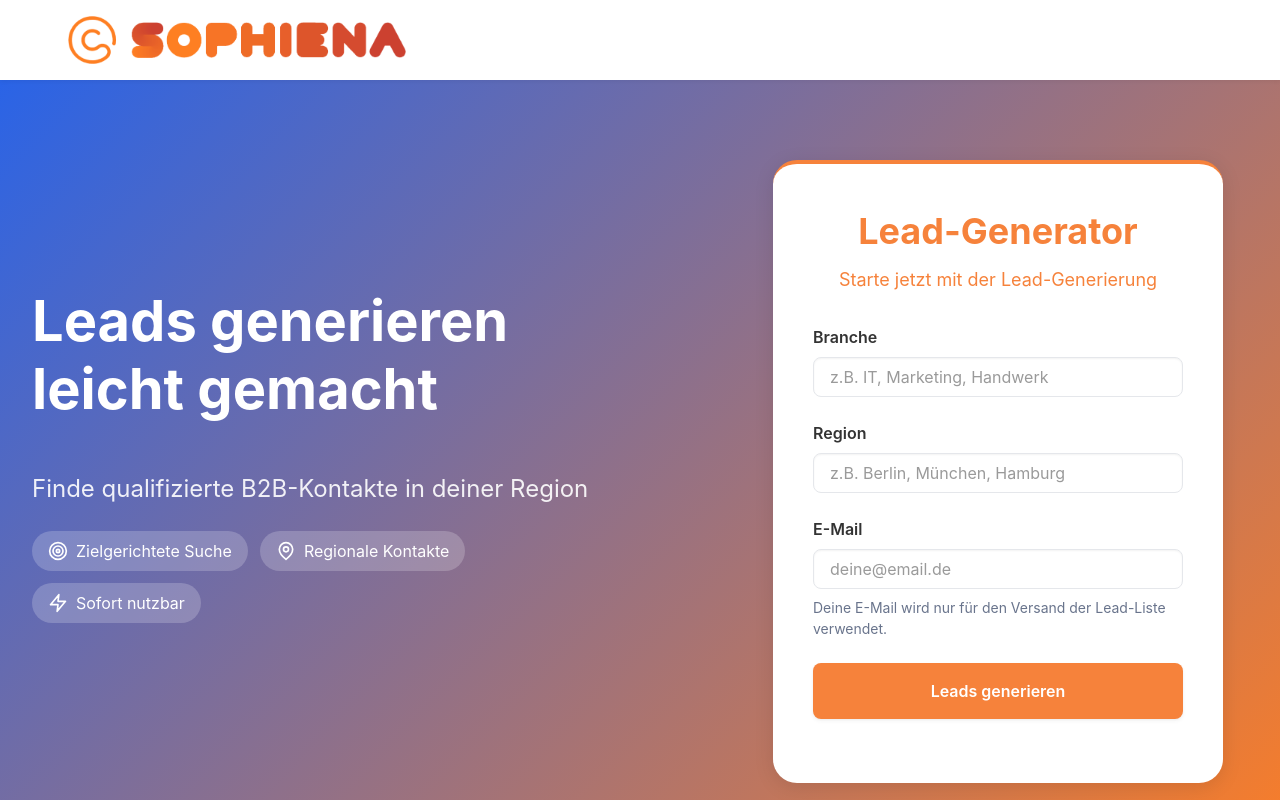
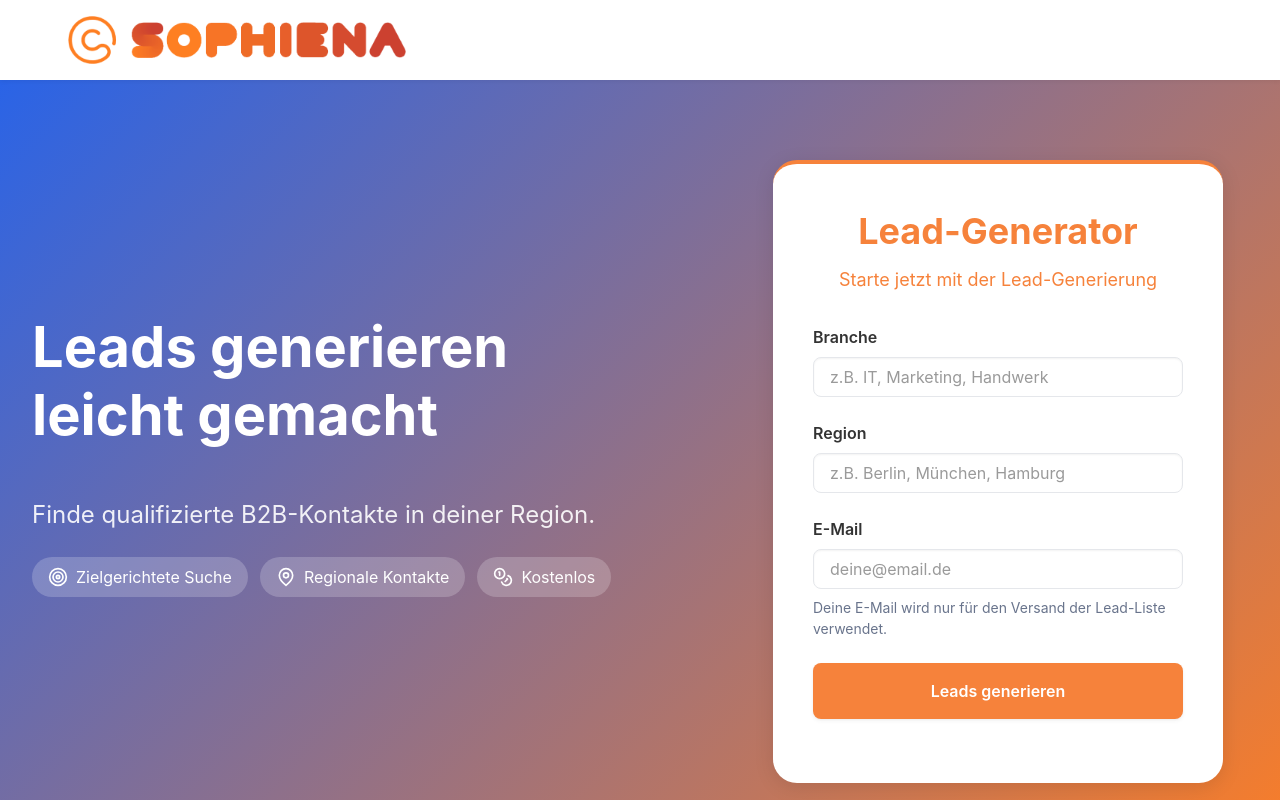
Before and after one commit to Caohung77/leadgenerator, a React (Vite) app: page / in a window 1280 px wide. Shown: the top 800 px of the page. Built offline with nearby package versions, Linux system fonts and the light colour scheme; no server answers.

Commit message:
Update hero section: Change icon to Coins and update text to emphasize free service

```diff
--- a/src/App.tsx
+++ b/src/App.tsx
@@ -1,6 +1,6 @@
 import React, { useState, useEffect, useRef } from 'react';
 import { Routes, Route, Link, useParams, useNavigate } from 'react-router-dom';
-import { Building2, MapPin, Mail, ChevronRight, Target, Zap, BarChart, CheckCircle } from 'lucide-react';
+import { Building2, MapPin, Mail, ChevronRight, Target, Zap, BarChart, CheckCircle, Coins } from 'lucide-react';
 import Impressum from './components/Impressum';
 import Datenschutz from './components/Datenschutz';
 import { supabase } from './supabaseClient';
@@ -250,7 +250,7 @@ function App() {
                       Leads generieren leicht gemacht
                     </h1>
                     <h2 className="subtitle text-xl md:text-2xl text-white/90 mb-8">
-                      Finde qualifizierte B2B-Kontakte in deiner Region
+                      Finde qualifizierte B2B-Kontakte in deiner Region.
                     </h2>
                     <div className="flex flex-wrap gap-3 mb-8">
                       <span className="bg-white/20 text-white px-4 py-2 rounded-full flex items-center gap-2">
@@ -260,7 +260,7 @@ function App() {
                         <MapPin size={20} /> Regionale Kontakte
                       </span>
                       <span className="bg-white/20 text-white px-4 py-2 rounded-full flex items-center gap-2">
-                        <Zap size={20} /> Sofort nutzbar
+                        <Coins size={20} /> Kostenlos
                       </span>
                     </div>
                   </div>
```
